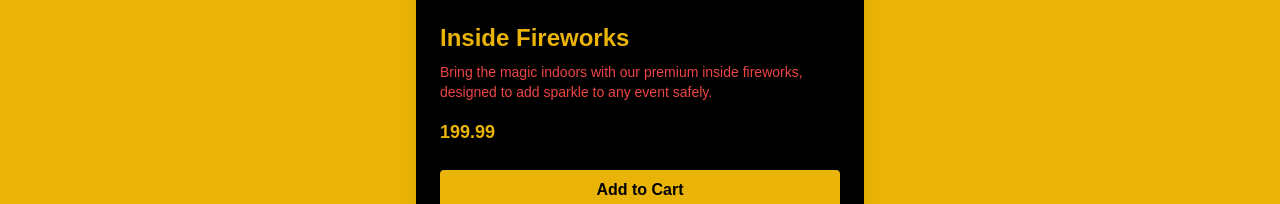
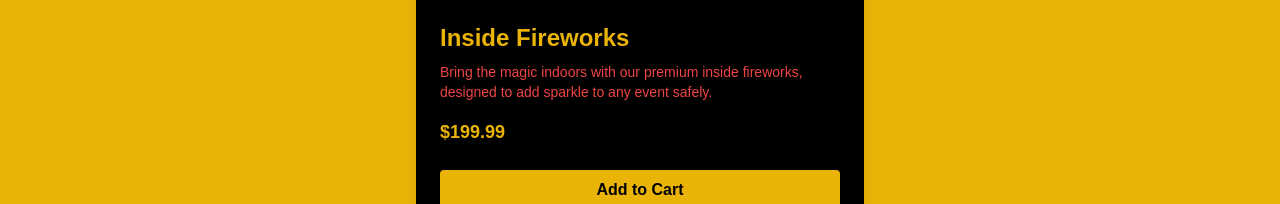
Before and after one commit to Uvaancovie/flare-frenzi, a Next.js app: page / in a window 1280 px wide. Shown: the part 3402-3606 px from the top of the page. Built offline with nearby package versions, Linux system fonts and the light colour scheme.

Commit message:
you can see the bg image now

```diff
--- a/app/page.tsx
+++ b/app/page.tsx
@@ -27,7 +27,7 @@ export default function Home() {
             image="/inside-firework.jpg" // Ensure this path is correct and the image is in the public directory
             title="Inside Fireworks"
             description="Bring the magic indoors with our premium inside fireworks, designed to add sparkle to any event safely."
-            price={199.99} // Change price to a number
+            price={`$${199.99}`} // Change price to a number
           />
         </div>
       </section>
```
